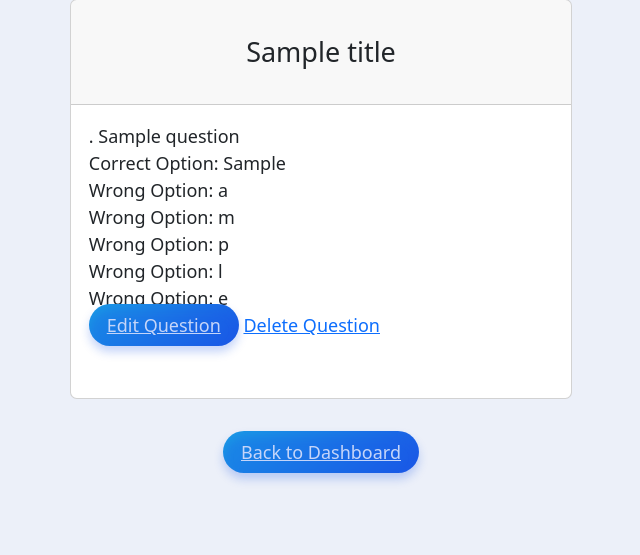
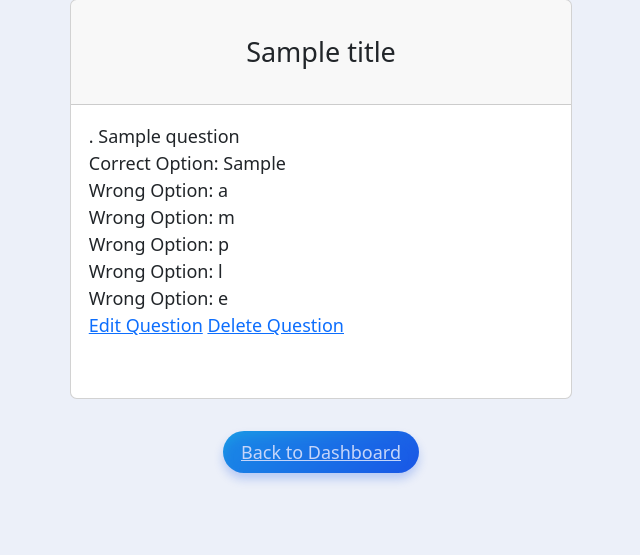
Before and after one commit to zelcoders/CTA_exam_app, a Flask app: template templates/view_questions.html in a window 1280 px wide. Shown: the part 163-718 px from the top of the page, without its empty margins (319-959 px from the left). Run offline with Flask 3, Linux system fonts and the light colour scheme; tables that the repository leaves empty hold one stand-in row (values such as "Sample post"); the template is opened without the code that fills it: values that come from a table or form of the project are taken from there, most other values are stand-ins (such as "Sample title", 1, 10 or a date in 2020); some libraries are stand-ins or nearby versions.

Commit message:
Button Correction

```diff
--- a/templates/view_questions.html
+++ b/templates/view_questions.html
@@ -26,8 +26,8 @@
           {% for option in question['options'][1:]: %}
               Wrong Option: {{ option }}<br>
           {% endfor %}
-          <a href="{{ url_for('edit_question', q_id=question['question_id'], course_code=course.course_code) }}" class="button">Edit Question</a>
-          <a href="{{ url_for('delete_question', q_id=question['question_id'], course_code=course.course_code) }}" class="btn-danger">Delete Question</a></p>
+          <a href="{{ url_for('edit_question', q_id=question['question_id'], course_code=course.course_code) }}">Edit Question</a>
+          <a href="{{ url_for('delete_question', q_id=question['question_id'], course_code=course.course_code) }}">Delete Question</a></p>
           {% endfor %}
       </div>
   </div>
```
